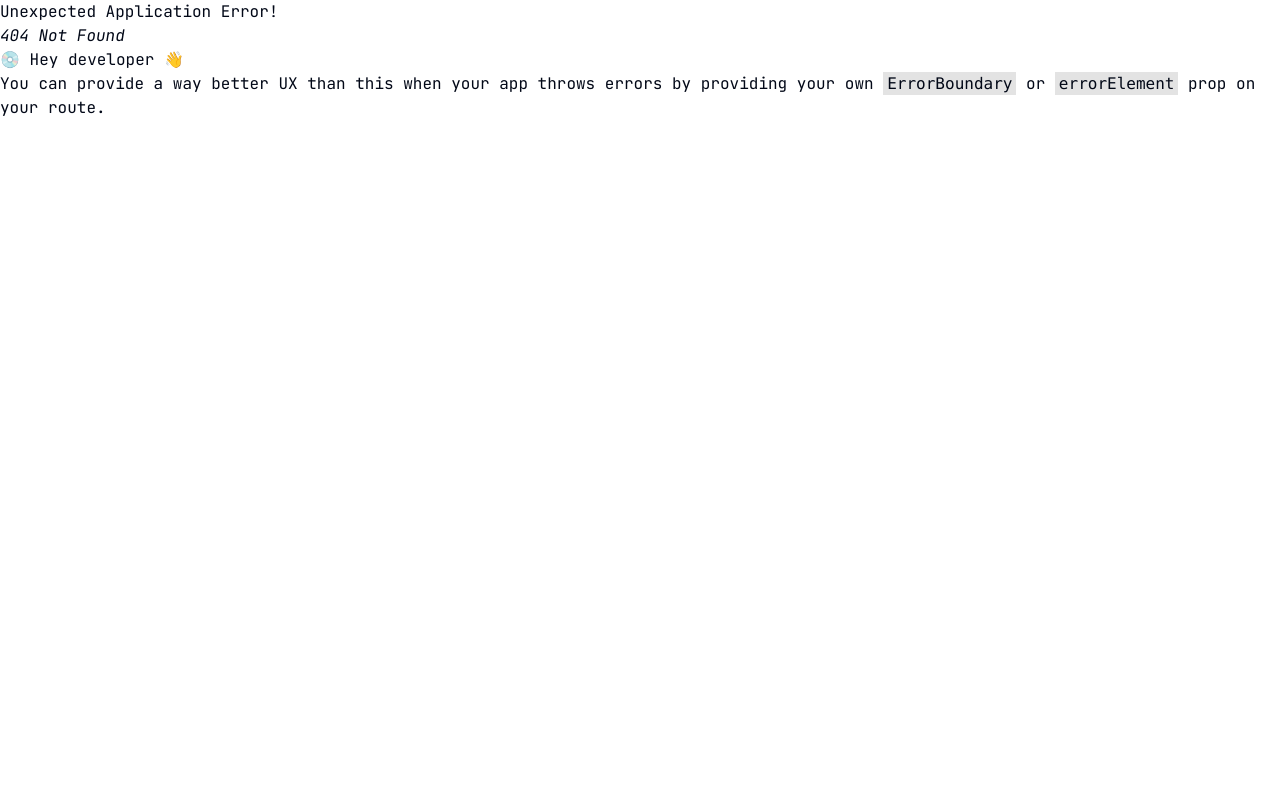
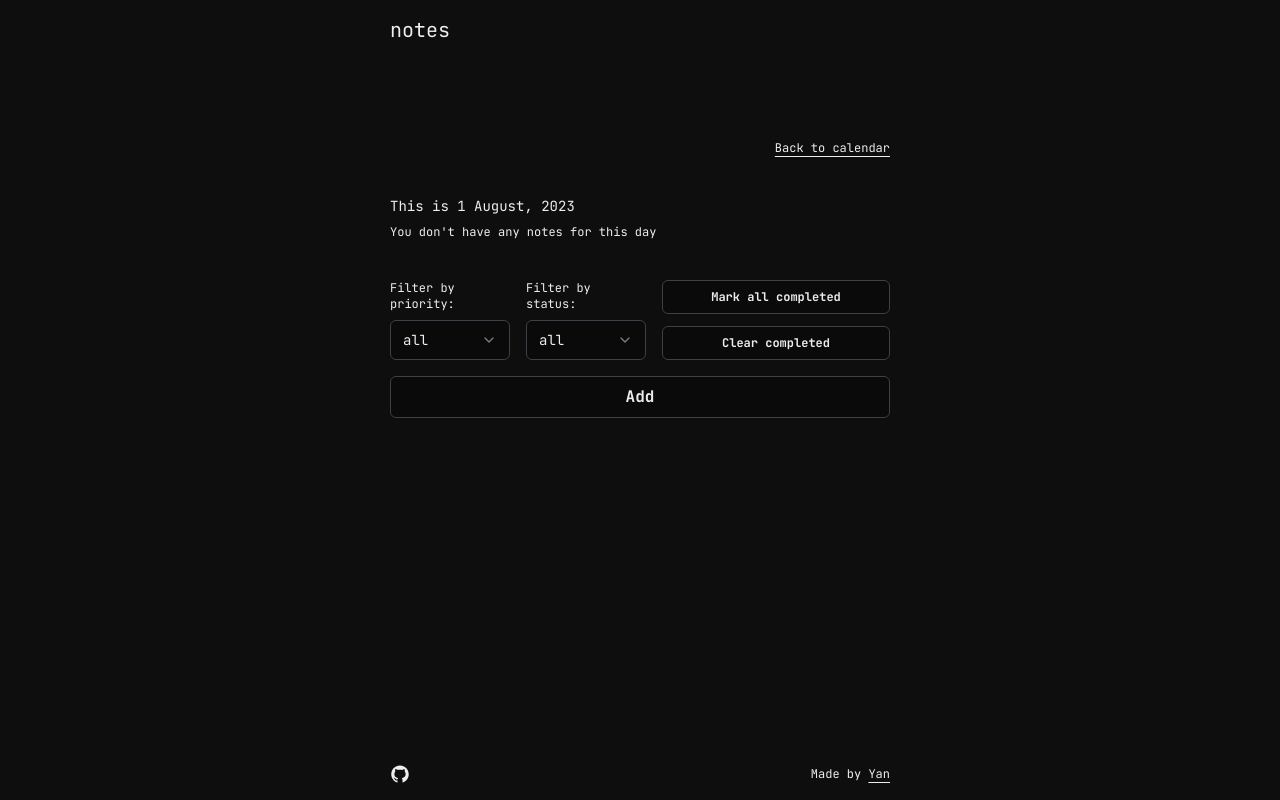
Before and after one commit to visualect/notes, a React (Vite) app: page /day/1690848000000 in a window 1280 px wide. Before the commit this address had no page. Built offline with nearby package versions, Linux system fonts and the light colour scheme.

Commit message:
Changed pathname for day page

```diff
--- a/src/components/Calendar/Cell.tsx
+++ b/src/components/Calendar/Cell.tsx
@@ -34,7 +34,7 @@ export default function Cell({ day, year, month }: ICellProps) {
 
   return (
     <Link
-      to={`${new Date(year, month - 1, day).getTime()}`}
+      to={`/day/${new Date(year, month - 1, day).getTime()}`}
       className="relative max-w-[50px]"
     >
       <motion.div
--- a/src/pages/Day.tsx
+++ b/src/pages/Day.tsx
@@ -1,4 +1,4 @@
-import { Link, useLocation } from "react-router-dom";
+import { Link, useLocation, useParams } from "react-router-dom";
 import { Variants, motion } from "framer-motion";
 import { format } from "date-fns";
 import Button from "@/components/Buttons/Button";
@@ -17,8 +17,9 @@ import { priorityChanged, statusChanged } from "@/redux/filtersSlice";
 export default function Day() {
   const [isModalOpen, setIsModalOpen] = useState(false);
   const dispatch = useAppDispatch();
-  const location = useLocation();
-  const timestamp = +location.pathname.slice(1);
+  const params = useParams();
+
+  const timestamp = +params.id!;
 
   const notes = useAppSelector((state) =>
     selectFilteredNotes(state, timestamp)
--- a/src/routes/router.tsx
+++ b/src/routes/router.tsx
@@ -12,7 +12,7 @@ const router = createBrowserRouter([
         element: <Home />,
       },
       {
-        path: "/:day",
+        path: "/day/:id",
         element: <Day />,
       },
     ],
```
